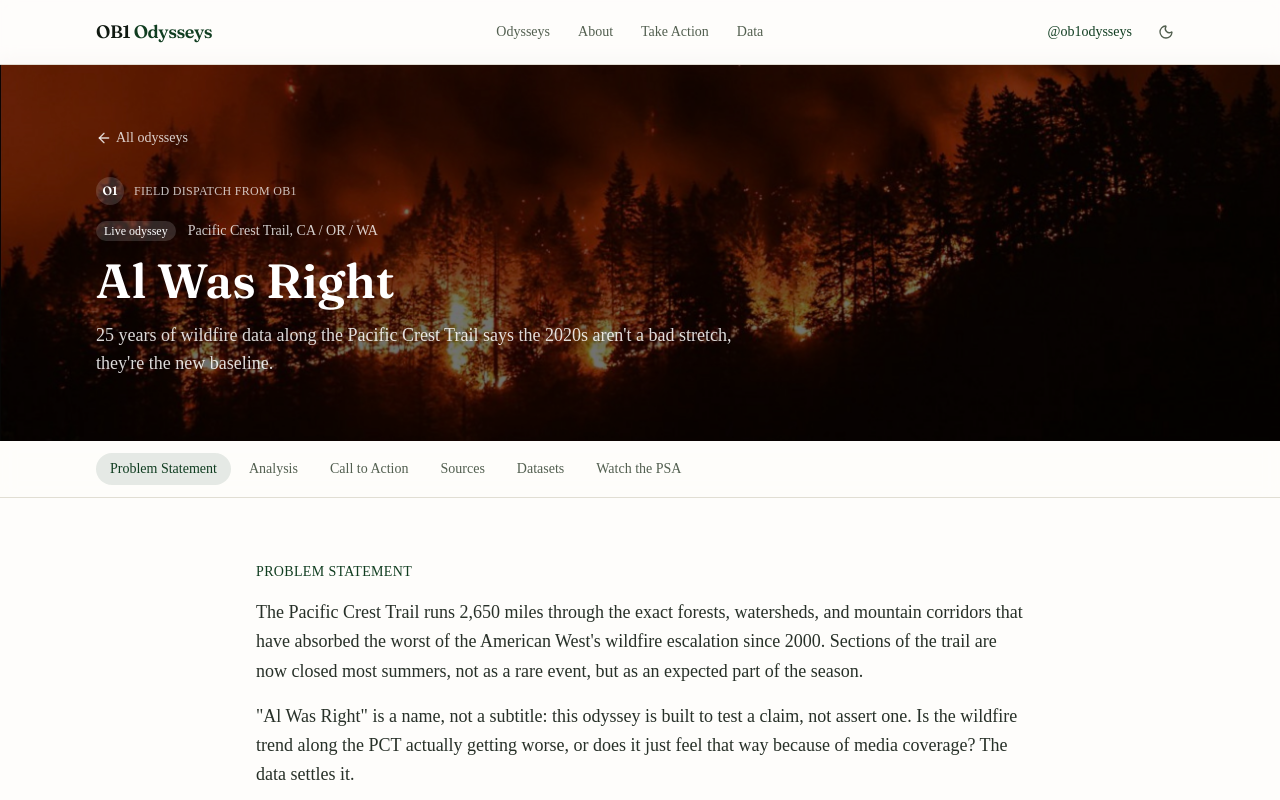
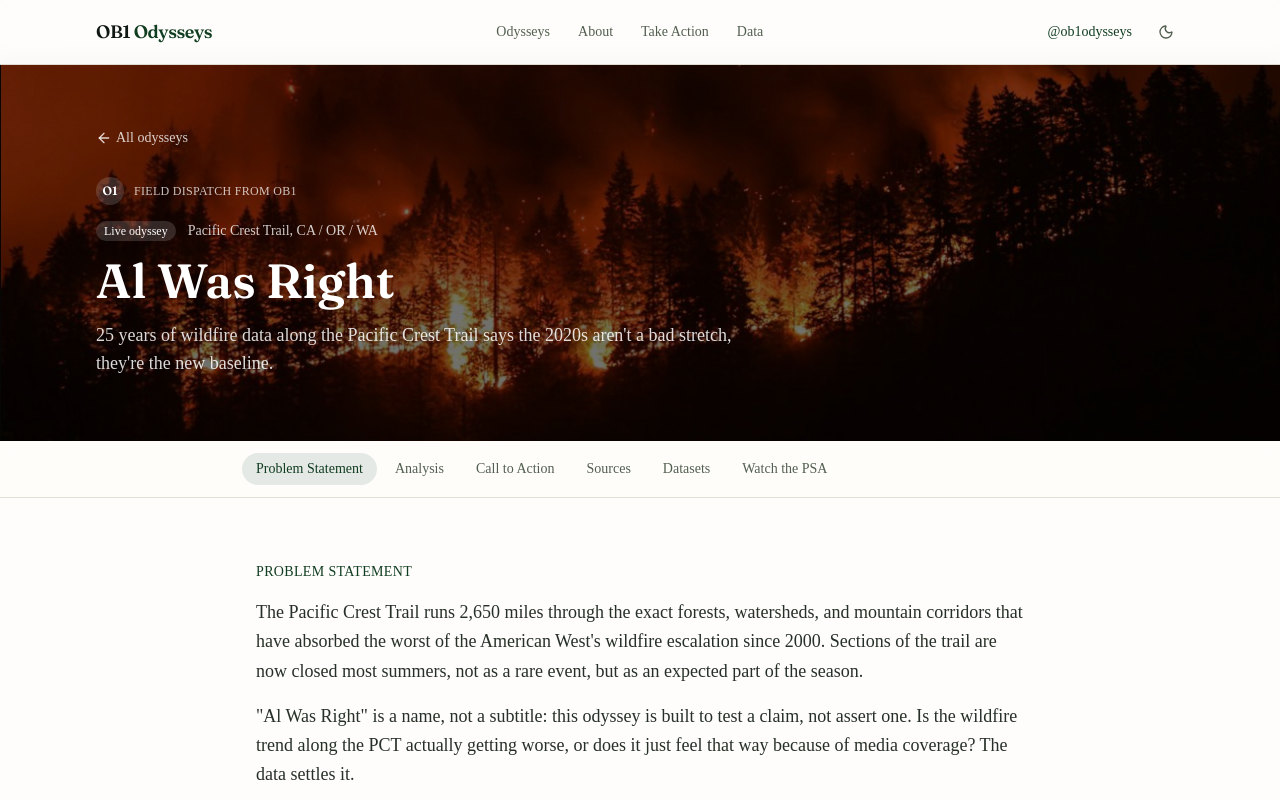
Before and after one commit to noahfighter883/ob1-odysseys, a Next.js app: page /odysseys/al-was-right in a window 1280 px wide. Shown: the top 800 px of the page. Built offline with nearby package versions, Linux system fonts and the light colour scheme.

Commit message:
Align on-page nav pills with the body text column below

```diff
--- a/src/components/odyssey/on-page-nav.tsx
+++ b/src/components/odyssey/on-page-nav.tsx
@@ -39,7 +39,8 @@ export function OnPageNav() {
   return (
     <div className="sticky top-16 z-40 border-b border-border bg-background/95 backdrop-blur supports-[backdrop-filter]:bg-background/80">
       <Container>
-        <nav className="flex gap-1 overflow-x-auto py-3 [scrollbar-width:none] [&::-webkit-scrollbar]:hidden">
+        <div className="mx-auto max-w-3xl">
+          <nav className="-ml-3.5 flex gap-1 overflow-x-auto py-3 [scrollbar-width:none] [&::-webkit-scrollbar]:hidden">
             {SECTIONS.map(([id, label]) => (
               <a
                 key={id}
@@ -56,6 +57,7 @@ export function OnPageNav() {
               </a>
             ))}
           </nav>
+        </div>
       </Container>
     </div>
   );
```
Lines whose indentation alone changed are shown as unchanged.
